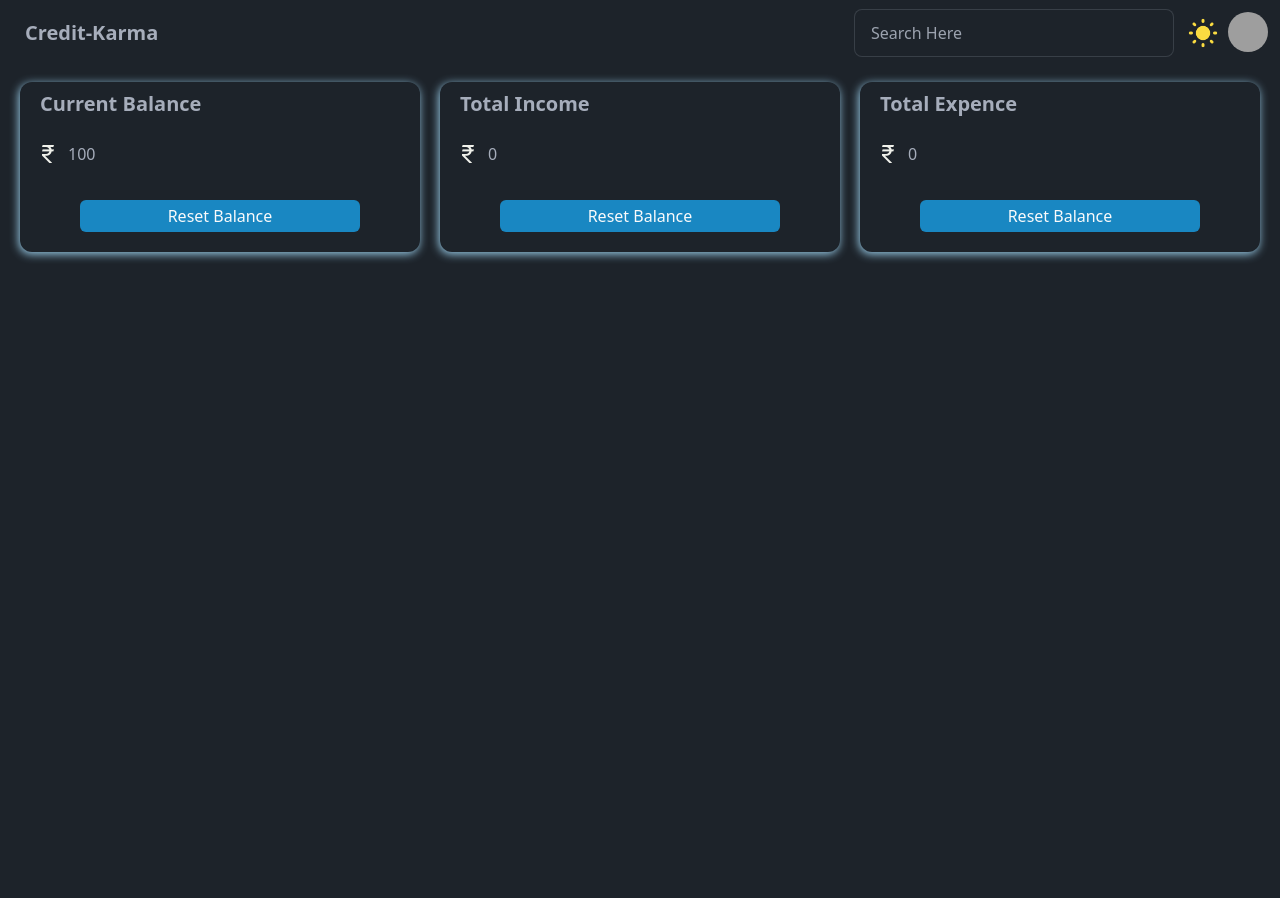
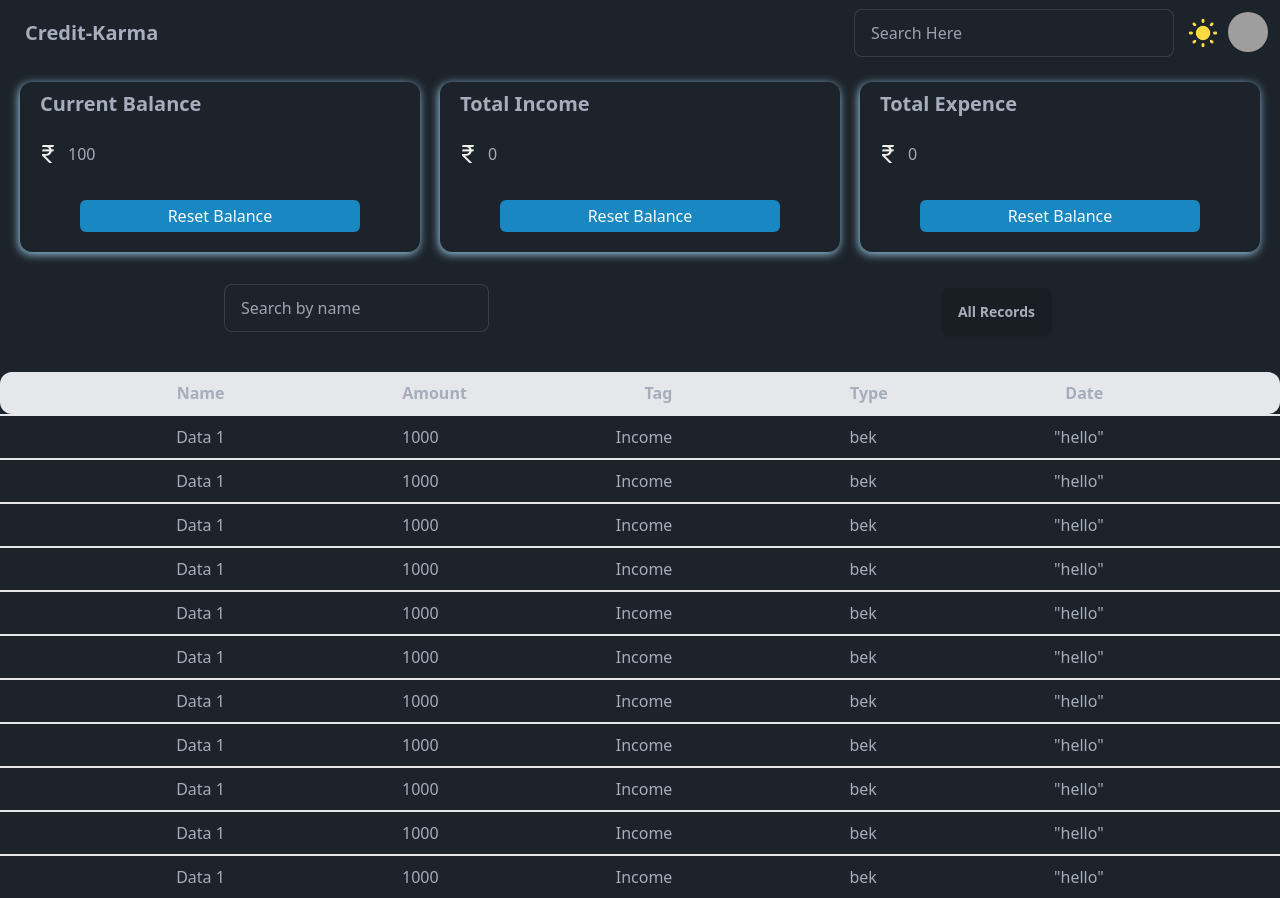
Before and after one commit to dity51028/Credit-Karma, a React (Vite) app: page / in a window 1280 px wide. Before the commit the page ends 800 px from the top, so only its background shows below. Built offline with nearby package versions, Linux system fonts and the light colour scheme; grey boxes are pictures that could not be loaded.

Commit message:
table added to dashboard

```diff
--- /dev/null
+++ b/src/components/financeTable/FinanceDetails.tsx
@@ -0,0 +1,46 @@
+import { FC, useEffect, useState } from "react";
+import { TextInput } from "..";
+import { debounce, mergeStyles } from "../../utils";
+import FinanceDetailsTable from "./FinanceDetailsTable";
+
+const FinanceDetails: FC = () => {
+  const [search, setSearch] = useState<string>("");
+  useEffect(() => {
+    if (search.length === 0) return;
+    console.log(search);
+  }, [search]);
+
+  return (
+    <>
+      <div className="my-8 flex flex-row justify-around">
+        <div>
+          <TextInput
+            onStateChange={(e) => {
+
+              debounce(() => {
+                setSearch(e.target.value);
+              });
+            }}
+            placeHolder="Search by name"
+          />
+        </div>
+
+        <div className="dropdown dropdown-bottom">
+          <div tabIndex={0} role="button" className="btn m-1">
+            All Records
+          </div>
+          <ul
+            tabIndex={0}
+            className="dropdown-content menu bg-base-100 rounded-box z-[1] w-2/5 p-2 shadow"
+          >
+            <li>Income</li>
+            <li>Expense</li>
+          </ul>
+        </div>
+      </div>
+      <FinanceDetailsTable/>
+    </>
+  );
+};
+
+export default FinanceDetails;
--- /dev/null
+++ b/src/components/financeTable/FinanceDetailsTable.tsx
@@ -0,0 +1,43 @@
+import { FC } from 'react';
+import { DASHBOARD_TABLE_HEADERS } from '../../constants';
+import { DUMMY_DATA } from '../../constants/dummyData';
+
+
+const FinanceDetailsTable:FC= () => {
+  return (
+    <>
+        <table className='container mx-auto h-[500px]'>
+            <thead>
+                <tr className='flex items-center justify-evenly bg-gray-200 py-2 rounded-xl'>
+                    {
+                        DASHBOARD_TABLE_HEADERS.map(header=>{
+                            return <th>{header}</th>
+                        })
+                    }
+                </tr>
+            </thead>
+
+            <tbody>
+
+                {
+                    DUMMY_DATA.map(data=>{
+                        return <tr className='flex items-center justify-evenly border-t-2 py-2'>
+                            <td>{data.Name}</td>
+                            <td>{data.amount}</td>
+                            <td>{data.Tag}</td>
+                            <td>{data['Type ']}</td>
+                            <td>"hello"</td>
+                        </tr>
+                    })
+                }
+
+            </tbody>
+
+        </table>
+
+
+    </>
+  )
+}
+
+export default FinanceDetailsTable
--- /dev/null
+++ b/src/constants/Variables.ts
@@ -0,0 +1,7 @@
+export const DASHBOARD_TABLE_HEADERS = [
+    "Name",
+    "Amount",
+    "Tag",
+    "Type",
+    "Date"
+  ]
--- /dev/null
+++ b/src/constants/dummyData.ts
@@ -0,0 +1,70 @@
+export const DUMMY_DATA = [
+    {
+      "Name": "Data 1",
+      "amount": "1000",
+      "Tag": "Income",
+      "Type ": "bek",
+      "Date ": new Date()
+    },
+    {
+      "Name": "Data 1",
+      "amount": "1000",
+      "Tag": "Income",
+      "Type ": "bek",
+      "Date ": new Date()
+    }, {
+      "Name": "Data 1",
+      "amount": "1000",
+      "Tag": "Income",
+      "Type ": "bek",
+      "Date ": new Date()
+    }, {
+      "Name": "Data 1",
+      "amount": "1000",
+      "Tag": "Income",
+      "Type ": "bek",
+      "Date ": new Date()
+    }, {
+      "Name": "Data 1",
+      "amount": "1000",
+      "Tag": "Income",
+      "Type ": "bek",
+      "Date ": new Date()
+    }, {
+      "Name": "Data 1",
+      "amount": "1000",
+      "Tag": "Income",
+      "Type ": "bek",
+      "Date ": new Date()
+    }, {
+      "Name": "Data 1",
+      "amount": "1000",
+      "Tag": "Income",
+      "Type ": "bek",
+      "Date ": new Date()
+    }, {
+      "Name": "Data 1",
+      "amount": "1000",
+      "Tag": "Income",
+      "Type ": "bek",
+      "Date ": new Date()
+    }, {
+      "Name": "Data 1",
+      "amount": "1000",
+      "Tag": "Income",
+      "Type ": "bek",
+      "Date ": new Date()
+    }, {
+      "Name": "Data 1",
+      "amount": "1000",
+      "Tag": "Income",
+      "Type ": "bek",
+      "Date ": new Date()
+    }, {
+      "Name": "Data 1",
+      "amount": "1000",
+      "Tag": "Income",
+      "Type ": "bek",
+      "Date ": new Date()
+    },
+  ]
--- a/src/constants/index.ts
+++ b/src/constants/index.ts
@@ -0,0 +1,5 @@
+import { routes } from "./routes";
+export { routes };
+import { DASHBOARD_TABLE_HEADERS } from "./Variables";
+export {  DASHBOARD_TABLE_HEADERS };
+import { DUMMY_DATA } from "./dummyData";
--- a/src/pages/DahboardContainer.tsx
+++ b/src/pages/DahboardContainer.tsx
@@ -2,6 +2,7 @@
 
 import { NavBarContainer } from "../components/navbar";
 import { CardWrapper } from "../components/card";
+import FinanceDetails from "../components/financeTable/FinanceDetails";
 
 const DashboardContainer: FC = () => {
   const [loading, setLoading] = useState<boolean>(true);
@@ -10,6 +11,7 @@
     <>
       <NavBarContainer />
       <CardWrapper loading={loading} />
+      <FinanceDetails />
     </>
   );
 };
```
